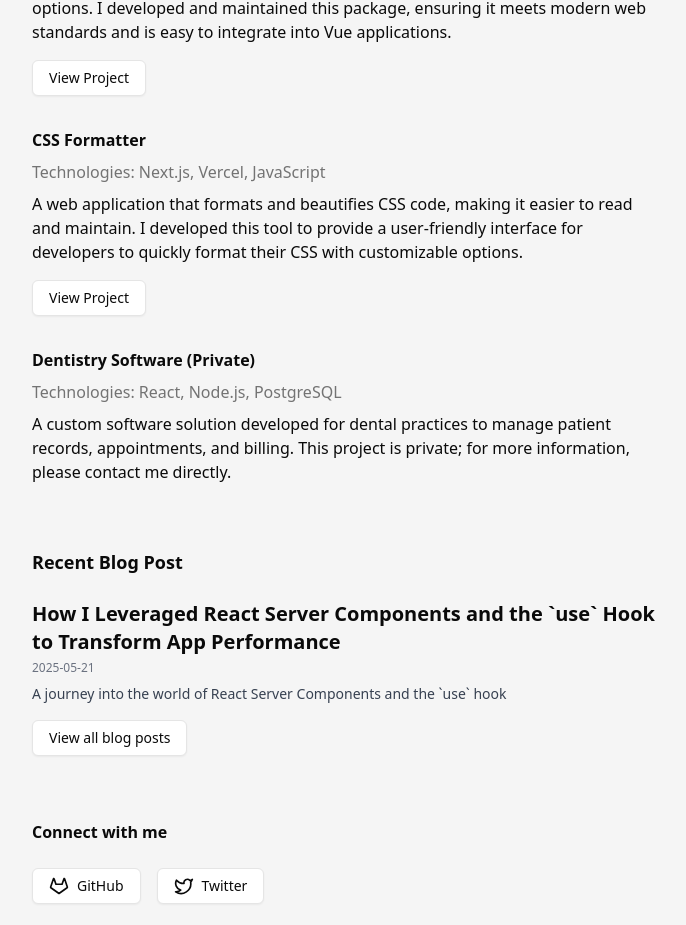
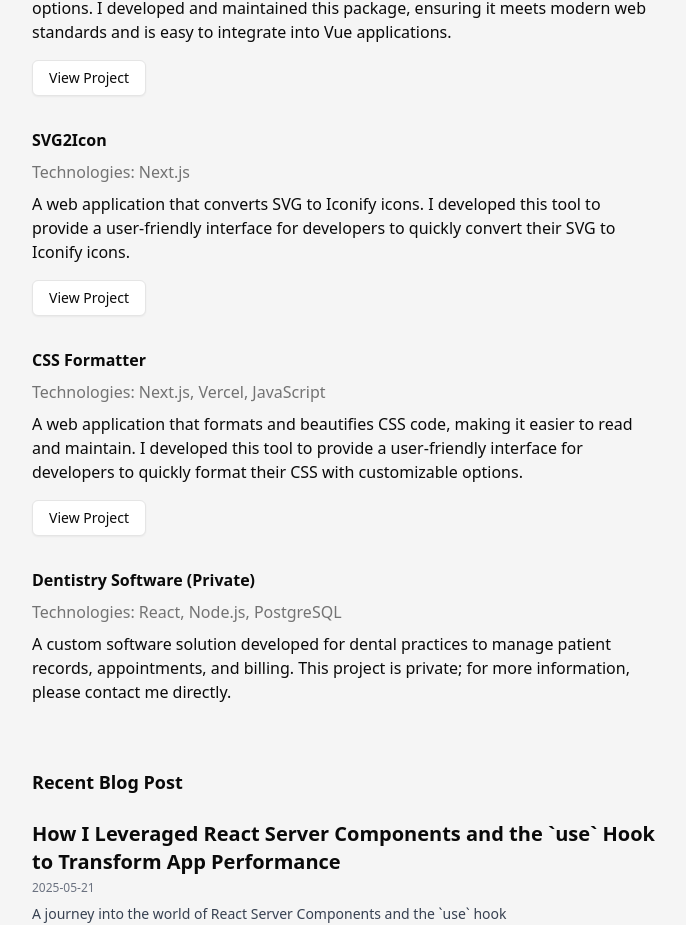
Before and after one commit to metinjakupi/metinjakupi.dev, a Next.js app: page / in a window 1280 px wide. Shown: the part 1460-2385 px from the top of the page, without its empty margins (296-982 px from the left). Built offline with nearby package versions, Linux system fonts and the light colour scheme.

Commit message:
feat: add SVG2Icon project description and link to homepage

```diff
--- a/app/page.tsx
+++ b/app/page.tsx
@@ -151,7 +151,26 @@ export default async function Home() {
                 </Button>
               </Link>
             </div>
-
+            <div className="space-y-2">
+              <div className="font-bold">SVG2Icon </div>
+              <div className="text-muted-foreground">
+                Technologies: Next.js
+              </div>
+              <div className="mb-4">
+                A web application that converts SVG to Iconify icons. I developed this tool to provide
+                a user-friendly interface for developers to quickly convert their
+                SVG to Iconify icons.
+              </div>
+              <Link
+                href="https://svg2icon.vercel.app/"
+                target="_blank"
+                prefetch={false}
+              >
+             <Button className="mt-4" variant="outline">
+                  View Project
+                </Button>
+              </Link>
+            </div>
             <div className="space-y-2">
               <div className="font-bold">CSS Formatter</div>
               <div className="text-muted-foreground">
```
